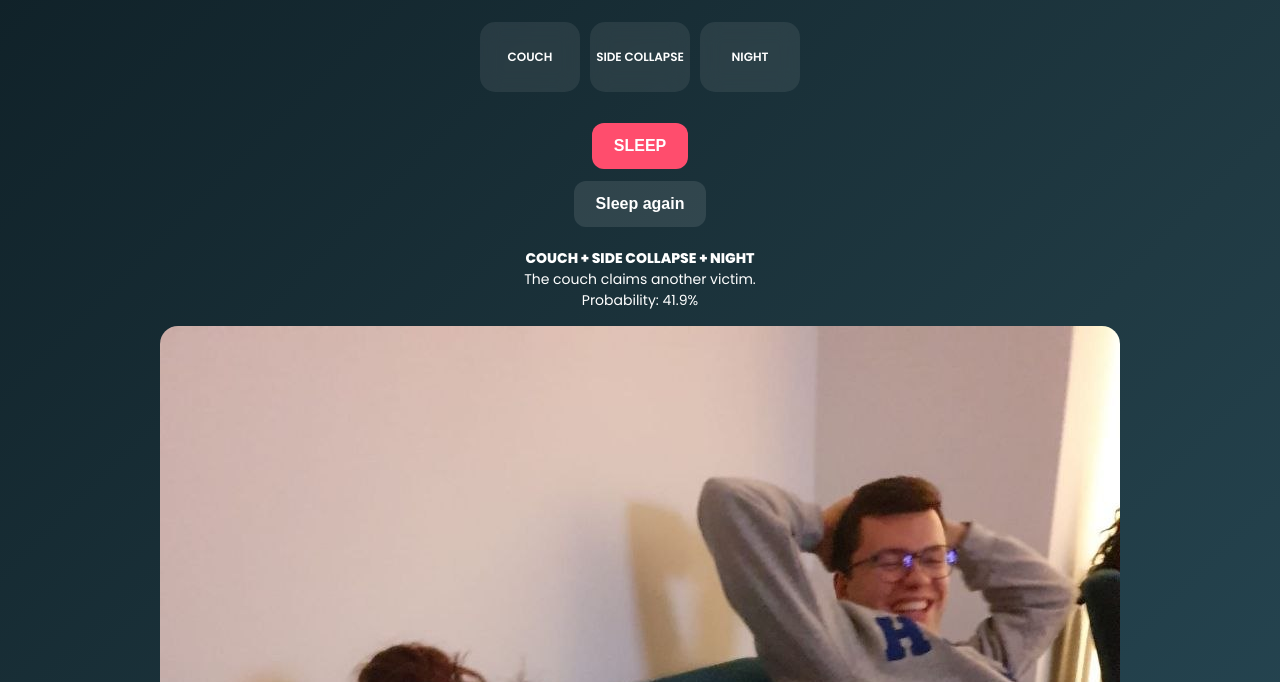
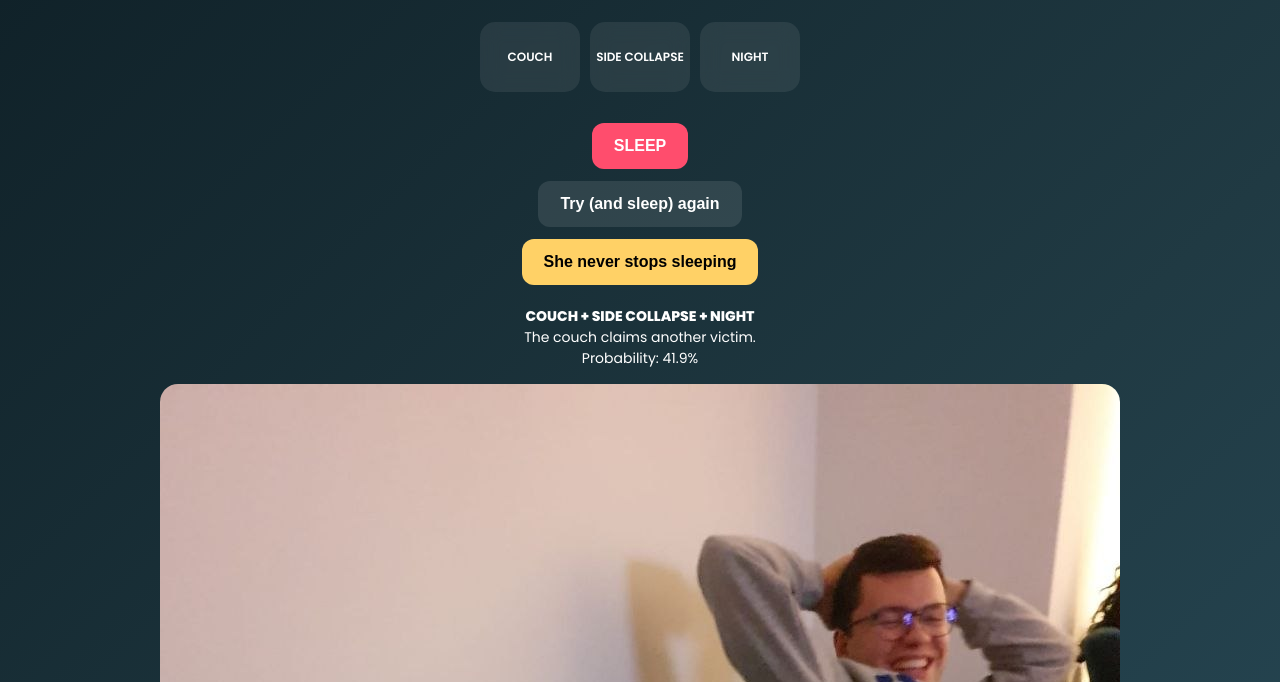
Before and after one commit to andreafanton5-blip/elodie-strategic-nap, a plain HTML site: page index.html in a window 1280 px wide. Both pictures are taken after a click on the button "SLEEP". Shown: the part 118-800 px from the top of the page. Drawn offline with Linux system fonts and the light colour scheme.

Commit message:
swipe index.html

```diff
--- a/index.html
+++ b/index.html
@@ -5,7 +5,6 @@
   <meta name="viewport" content="width=device-width, initial-scale=1.0" />
   <title>While she was sleeping... 😴</title>
 
-  <!-- Google Font -->
   <link href="https://fonts.googleapis.com/css2?family=Poppins:wght@400;600;800&display=swap" rel="stylesheet">
 
   <style>
@@ -23,17 +22,11 @@
       min-height: 100vh;
       padding: 20px;
       text-align: center;
+      overflow-x: hidden;
     }
 
-    h1 {
-      font-weight: 800;
-      margin-bottom: 5px;
-    }
-
-    .subtitle {
-      opacity: 0.7;
-      font-size: 14px;
-    }
+    h1 { font-weight: 800; margin-bottom: 5px; }
+    .subtitle { opacity: 0.7; font-size: 14px; }
 
     .slots {
       display: flex;
@@ -76,12 +69,12 @@
       transition: transform 0.15s, opacity 0.2s;
     }
 
-    button:active {
-      transform: scale(0.95);
-    }
+    button:active { transform: scale(0.95); }
+    button:hover { transform: scale(1.05); opacity: 0.9; }
 
     .spin { background: #ff4d6d; color: white; }
     .again { background: rgba(255,255,255,0.1); color: white; }
+    .auto { background: #ffd166; color: black; }
 
     .result {
       margin-top: 15px;
@@ -128,7 +121,8 @@
   </div>
 
   <button class="spin" onclick="spin()">SLEEP</button>
-  <button class="again" onclick="spin()">Sleep again</button>
+  <button class="again" onclick="spin()">Try (and sleep) again</button>
+  <button class="auto" onclick="toggleAuto()">She never stops sleeping</button>
 
   <div class="result" id="result"></div>
   <img id="photo" />
@@ -148,7 +142,6 @@
       { place: "COUCH", pose: "BURRITO WRAP", time: "NIGHT", img: "img/9.jpg", comment: "The couch claims another victim." },
       { place: "COUCH", pose: "BURRITO WRAP", time: "NIGHT", img: "img/10.jpg", comment: "The couch claims another victim." },
       { place: "CHAIR", pose: "CHAIR DEFEAT", time: "NIGHT", img: "img/11.jpg", comment: "Avoiding responsibilities." }
-
     ];
 
     const slot1 = document.getElementById("slot1");
@@ -161,7 +154,12 @@
       return arr[Math.floor(Math.random() * arr.length)];
     }
 
+    let spinning = false;
+
     function spin() {
+      if (spinning) return;
+      spinning = true;
+
       const chosen = randomItem(data);
 
       photo.style.display = "none";
@@ -195,16 +193,45 @@
             slot3.classList.remove("spin");
             slot3.innerText = chosen.time;
 
-            resultText.innerHTML = `\n              <strong>${chosen.place} + ${chosen.pose} + ${chosen.time}</strong><br>
+            resultText.innerHTML = `
+              <strong>${chosen.place} + ${chosen.pose} + ${chosen.time}</strong><br>
               ${chosen.comment}<br>
               Probability: ${(Math.random()*100).toFixed(1)}%
             `;
 
             photo.src = chosen.img;
             photo.style.display = "block";
+
+            spinning = false;
           }, 650);
         }
       }, 80);
+    }
+
+    // SWIPE TO SPIN
+    let startY = 0;
+
+    document.addEventListener("touchstart", e => {
+      startY = e.touches[0].clientY;
+    });
+
+    document.addEventListener("touchend", e => {
+      let endY = e.changedTouches[0].clientY;
+      if (endY - startY > 80) spin();
+    });
+
+    // AUTO SPIN MODE
+    let auto = false;
+
+    function toggleAuto() {
+      auto = !auto;
+      if (auto) loop();
+    }
+
+    function loop() {
+      if (!auto) return;
+      spin();
+      setTimeout(loop, 2000);
     }
 
     function dailyPrediction() {
```
